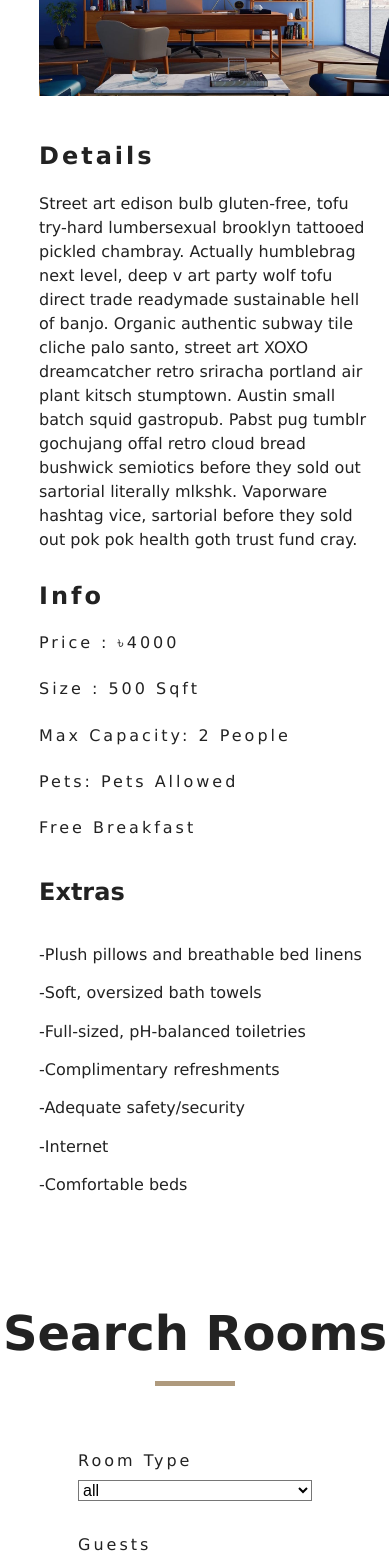
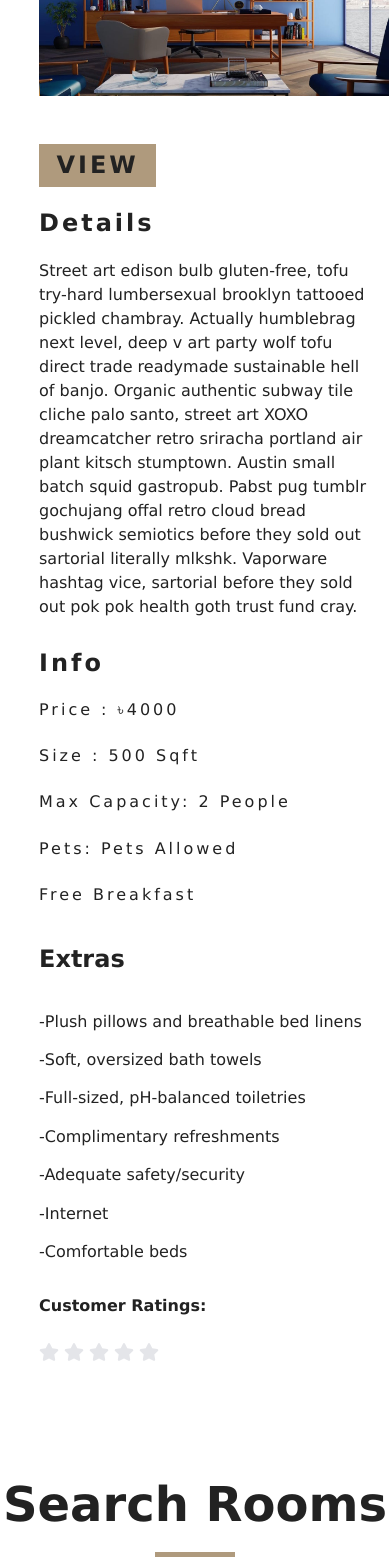
Before and after one commit to arafatul-islam/hotel-booking, a React (Create React App) app: page /rooms/double-deluxe in a window 390 px wide. Shown: the part 1440-3004 px from the top of the page. Built offline with nearby package versions, Linux system fonts and the light colour scheme.

Commit message:
360 degree photo option created and responsive   rating added

```diff
--- a/src/App.css
+++ b/src/App.css
@@ -581,3 +581,12 @@ h6 {
   }
 }
 /* end of rooms fitler*/
+
+/* star rating */
+input[type='radio'] {
+  display: none;
+}
+.star {
+  cursor: pointer;
+  transition: color 200ms;
+}
--- a/src/App.js
+++ b/src/App.js
@@ -6,6 +6,7 @@ import Error from './Pages/Error'
 import { Navigate, Route, Routes } from 'react-router-dom'
 import Navbar from './Components/Navbar'
 import Footer from './Components/Footer'
+import Image360 from './Components/Image360'
 
 function App() {
   return (
@@ -17,6 +18,7 @@ function App() {
         <Route path='rooms' element={<Rooms />}>
           <Route path=':slug' element={<SingleRoom />} />
         </Route>
+        <Route path='image360' element={<Image360 />}></Route>
         <Route path='*' element={<Error />} />
       </Routes>
       <Footer />
--- /dev/null
+++ b/src/Components/Image360.jsx
@@ -0,0 +1,7 @@
+import React from 'react'
+
+const Image360 = () => {
+  return <div>360 degree images will be shown here</div>
+}
+
+export default Image360
--- /dev/null
+++ b/src/Components/StarRating.jsx
@@ -0,0 +1,31 @@
+import React, { useState } from 'react'
+import { FaStar } from 'react-icons/fa'
+
+const StarRating = () => {
+  const [rating, setRating] = useState(null)
+  const [hover, setHover] = useState(null)
+  return (
+    <div>
+      <h6>Customer Ratings:</h6>
+      {[...Array(5)].map((star, i) => {
+        const ratingValue = i + 1
+        return (
+          <label htmlFor=''>
+            {' '}
+            <input type='radio' name='rating' value={ratingValue} />
+            <FaStar
+              className='star'
+              size={20}
+              onClick={() => setRating(ratingValue)}
+              onMouseEnter={() => setHover(ratingValue)}
+              onMouseLeave={() => setHover(null)}
+              color={ratingValue <= (hover || rating) ? '#ffc107' : '#E4E5E9'}
+            />
+          </label>
+        )
+      })}
+    </div>
+  )
+}
+
+export default StarRating
--- a/src/Pages/SingleRoom.jsx
+++ b/src/Pages/SingleRoom.jsx
@@ -6,6 +6,8 @@ import Hero from '../Components/Hero'
 import Banner from '../Components/Banner'
 import StyledHero from '../Components/StyledHero'
 import defaultImg from '../images/room-1.jpeg'
+import Image360 from '../Components/Image360'
+import StarRating from '../Components/StarRating'
 
 const SingleRoom = (props) => {
   const { slug } = useParams()
@@ -49,6 +51,12 @@ const SingleRoom = (props) => {
         </div>
         <div className='single-room-info'>
           <article className='desc'>
+            <h3>
+              <Link to='/image360' className='btn-primary'>
+                View
+              </Link>
+            </h3>
+
             <h3>Details</h3>
             <p>{description}</p>
           </article>
@@ -68,6 +76,8 @@ const SingleRoom = (props) => {
             {extras.map((item, index) => {
               return <li key={index}>-{item}</li>
             })}
+            <div />
+            <StarRating />
           </section>
         </div>
       </section>
```
